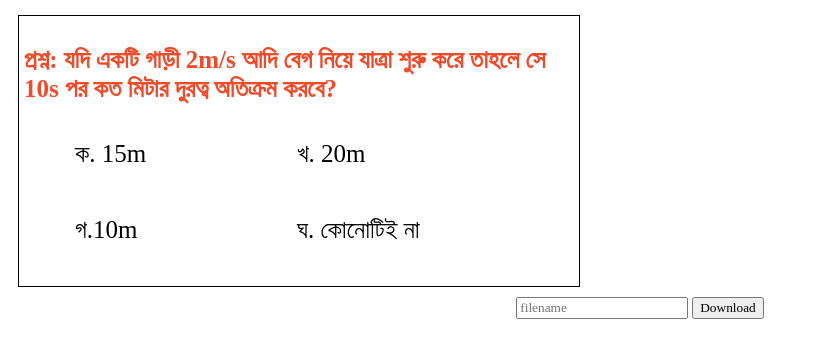
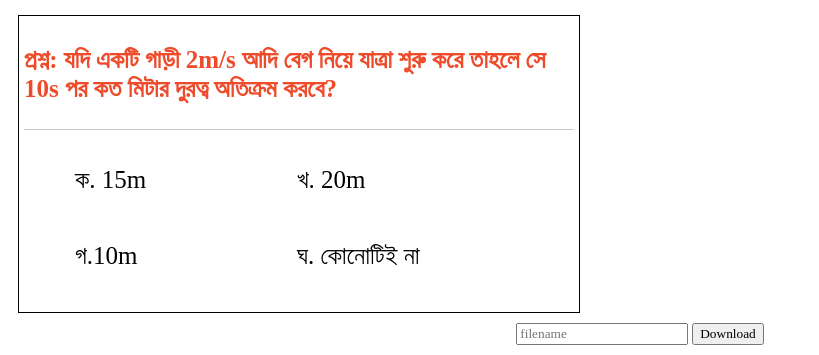
Before and after one commit to bittosaaha/mcqmaker, a plain HTML site: page index.html in a window 1280 px wide. Shown: the part 44-399 px from the top of the page, without its empty margins (0-819 px from the left). Drawn offline with Linux system fonts and the light colour scheme; a script that the page names is missing; a web font is replaced by a local one.

Commit message:
Update style.css

```diff
--- a/style.css
+++ b/style.css
@@ -28,6 +28,7 @@ ul{
   font-size: 25px;
   font-weight:bold;
   color:#EE4B2B;
+  border-bottom:1px solid #ccc;
 
 }
 .options{
```
